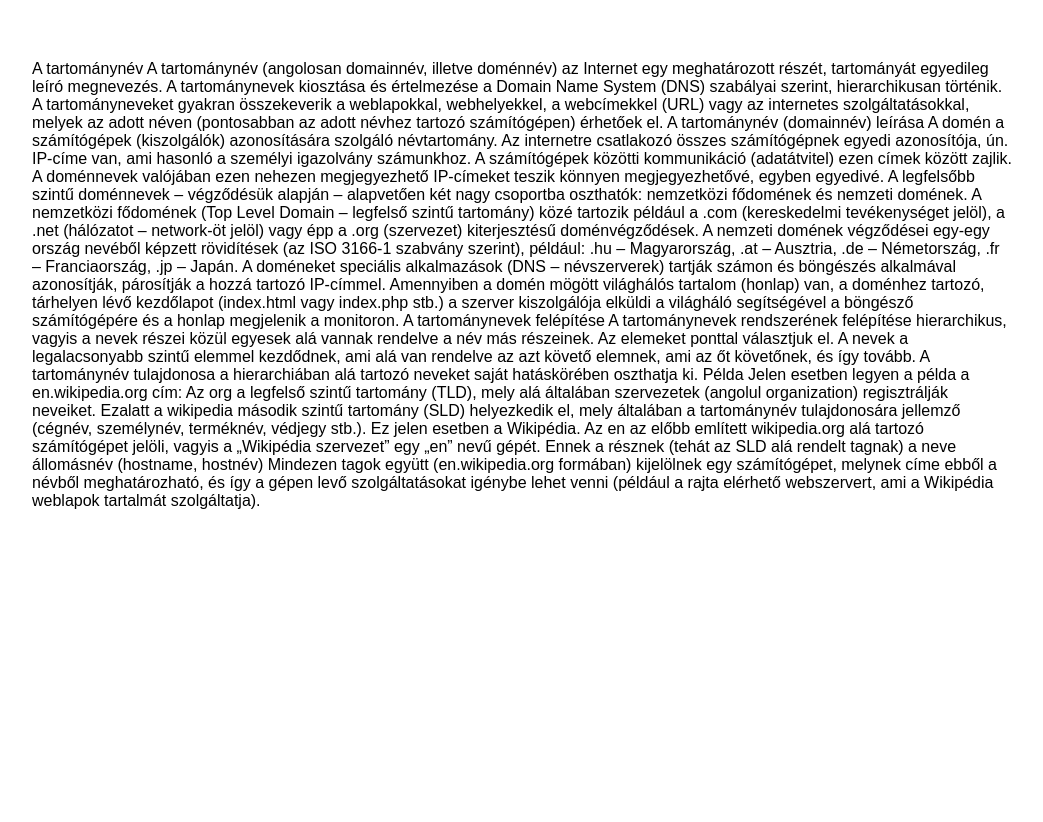
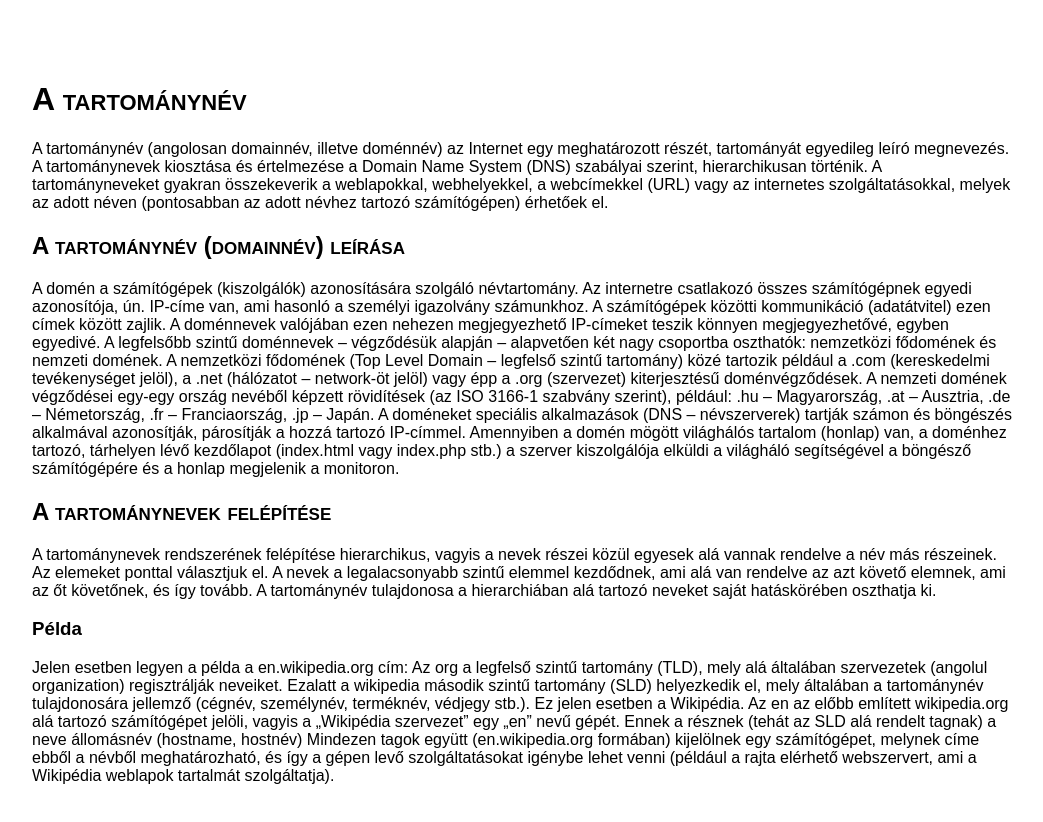
Before and after one commit to DangerousSalad/tartomanynev, a plain HTML site: page index.html in a window 1280 px wide. Shown: the whole page, without its empty margins (118-1161 px from the left). Before the commit the page ends 800 px from the top, so only its background shows below. Drawn offline with Linux system fonts and the light colour scheme.

Commit message:
harmadik mentes 2.0

```diff
--- a/index.html
+++ b/index.html
@@ -8,19 +8,19 @@
 
 <body>
   <div id="tartalom">
-    A tartománynév
+    <h1>A tartománynév</h1>
 
     A tartománynév (angolosan domainnév, illetve doménnév) az Internet egy meghatározott részét, tartományát egyedileg leíró megnevezés. A tartománynevek kiosztása és értelmezése a Domain Name System (DNS) szabályai szerint, hierarchikusan történik. A tartományneveket gyakran összekeverik a weblapokkal, webhelyekkel, a webcímekkel (URL) vagy az internetes szolgáltatásokkal, melyek az adott néven (pontosabban az adott névhez tartozó számítógépen) érhetőek el.
 
-    A tartománynév (domainnév) leírása
+    <h2>A tartománynév (domainnév) leírása</h2>
 
     A domén a számítógépek (kiszolgálók) azonosítására szolgáló névtartomány. Az internetre csatlakozó összes számítógépnek egyedi azonosítója, ún. IP-címe van, ami hasonló a személyi igazolvány számunkhoz. A számítógépek közötti kommunikáció (adatátvitel) ezen címek között zajlik. A doménnevek valójában ezen nehezen megjegyezhető IP-címeket teszik könnyen megjegyezhetővé, egyben egyedivé. A legfelsőbb szintű doménnevek – végződésük alapján – alapvetően két nagy csoportba oszthatók: nemzetközi fődomének és nemzeti domének. A nemzetközi fődomének (Top Level Domain – legfelső szintű tartomány) közé tartozik például a .com (kereskedelmi tevékenységet jelöl), a .net (hálózatot – network-öt jelöl) vagy épp a .org (szervezet) kiterjesztésű doménvégződések. A nemzeti domének végződései egy-egy ország nevéből képzett rövidítések (az ISO 3166-1 szabvány szerint), például: .hu – Magyarország, .at – Ausztria, .de – Németország, .fr – Franciaország, .jp – Japán. A doméneket speciális alkalmazások (DNS – névszerverek) tartják számon és böngészés alkalmával azonosítják, párosítják a hozzá tartozó IP-címmel. Amennyiben a domén mögött világhálós tartalom (honlap) van, a doménhez tartozó, tárhelyen lévő kezdőlapot (index.html vagy index.php stb.) a szerver kiszolgálója elküldi a világháló segítségével a böngésző számítógépére és a honlap megjelenik a monitoron.
 
-    A tartománynevek felépítése
+    <h2>A tartománynevek felépítése</h2>
 
     A tartománynevek rendszerének felépítése hierarchikus, vagyis a nevek részei közül egyesek alá vannak rendelve a név más részeinek. Az elemeket ponttal választjuk el. A nevek a legalacsonyabb szintű elemmel kezdődnek, ami alá van rendelve az azt követő elemnek, ami az őt követőnek, és így tovább. A tartománynév tulajdonosa a hierarchiában alá tartozó neveket saját hatáskörében oszthatja ki.
 
-    Példa
+    <h3>Példa</h3>
 
     Jelen esetben legyen a példa a en.wikipedia.org cím:
 
```
